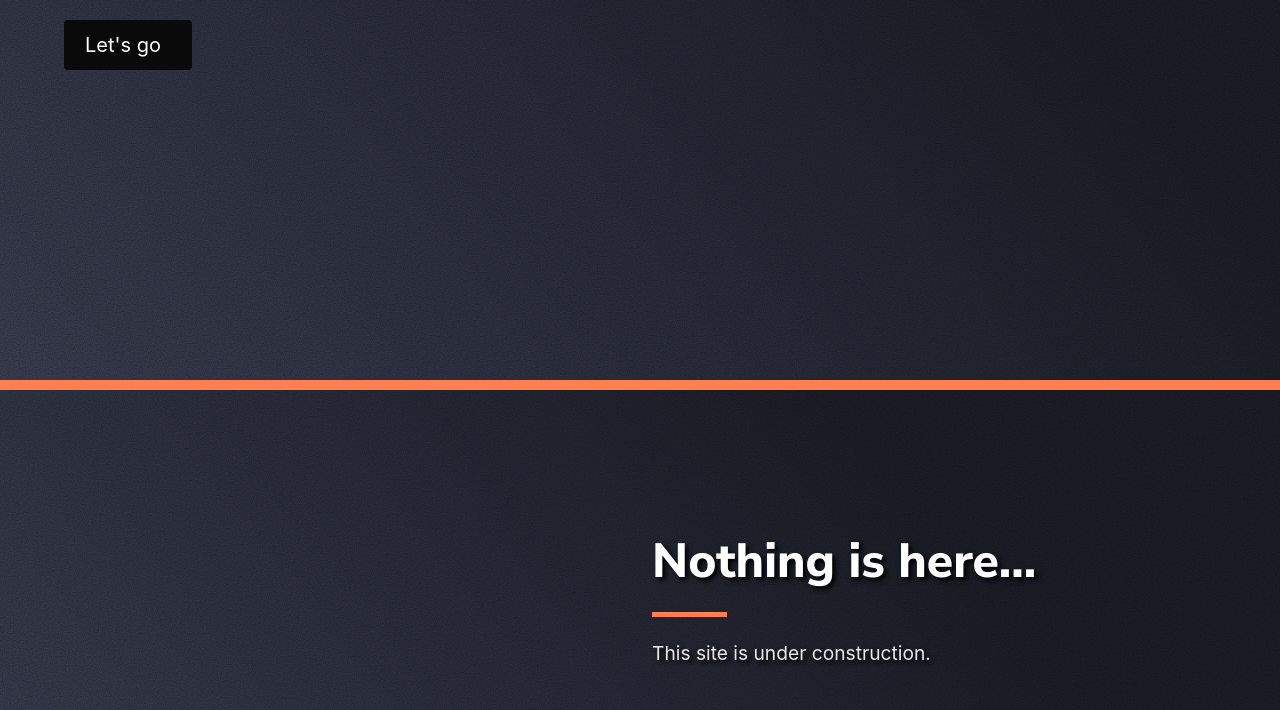
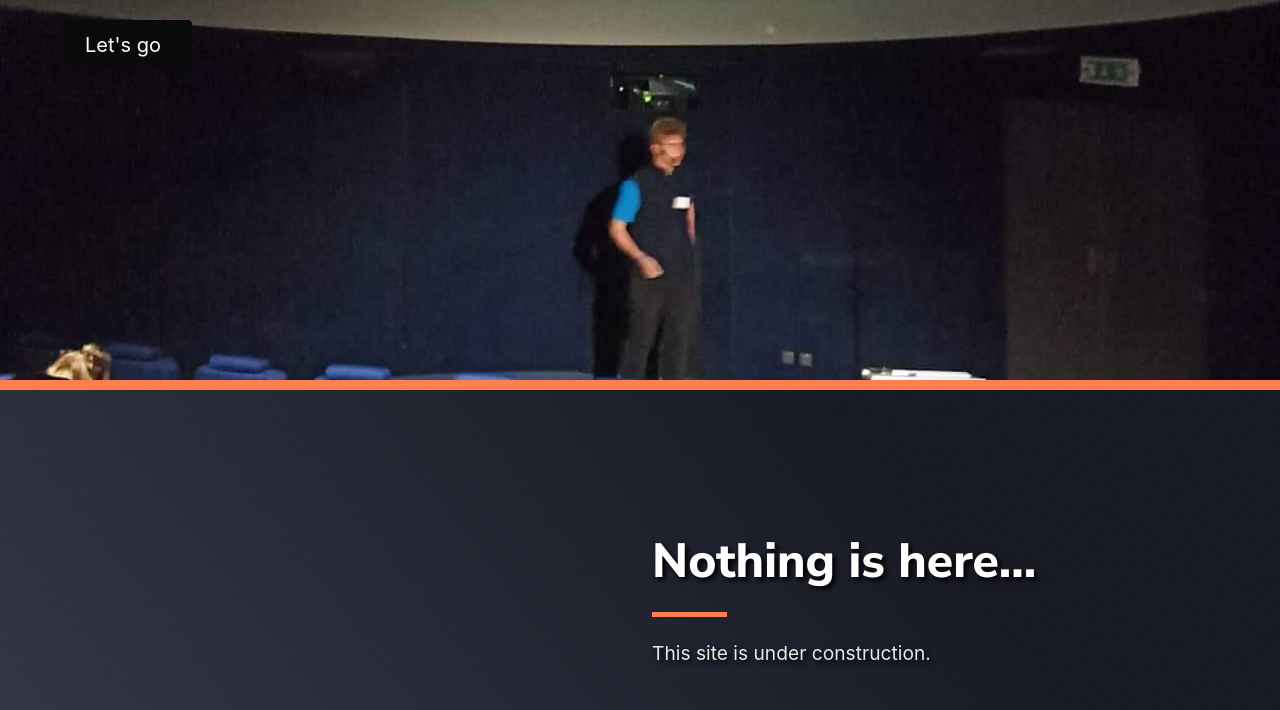
Before and after one commit to MadeByIToncek/w.itoncek.cf, a plain HTML site: page index.html in a window 1280 px wide. Shown: the part 420-1130 px from the top of the page. Drawn offline with nearby package versions, Linux system fonts and the light colour scheme; some icons are missing.

Commit message:
image 1 uploaed

```diff
--- a/css.css
+++ b/css.css
@@ -46,12 +46,11 @@ hr.content-divider {
 }
 
 #header {
-    /*background: url(./img/header.png);
+    background: url(./img_header.jpeg);
     background-attachment: fixed;
     background-position: center;
     background-repeat: no-repeat;
-    background-size: cover;*/
-    background-color: blue;
+    background-size: cover;
 }
 
 #parallax-1 {
```
Also changed, not shown: img_header.jpeg (added).
